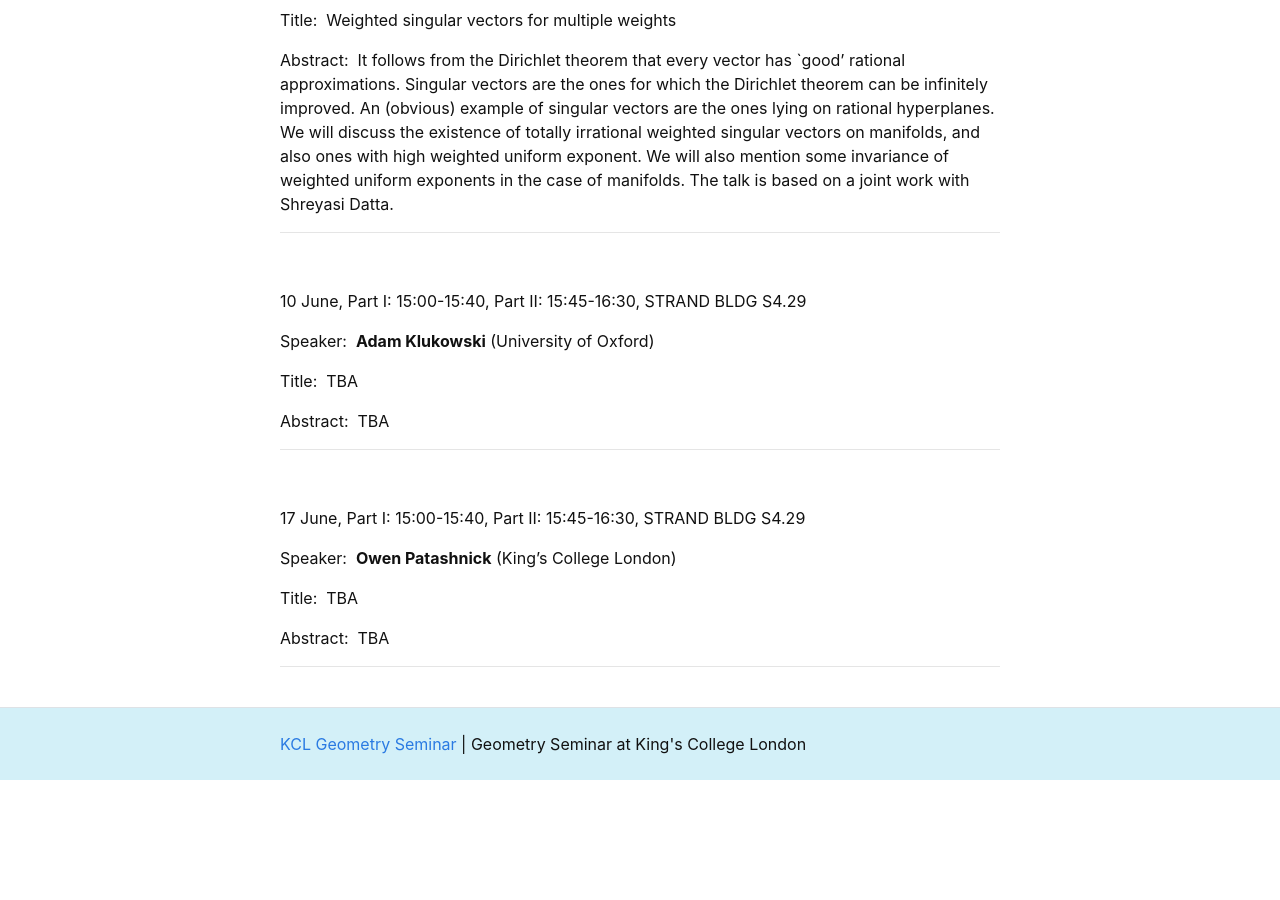
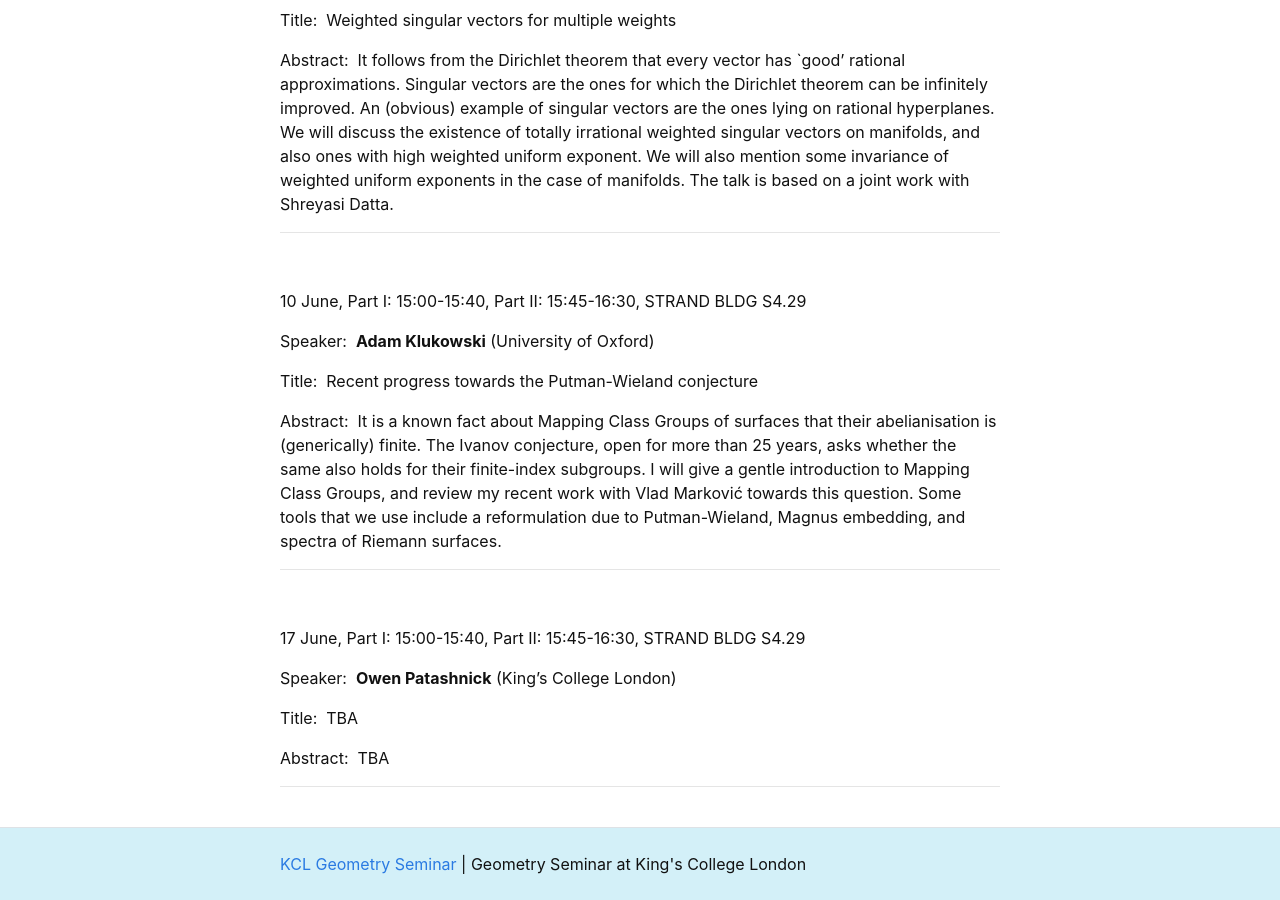
Before and after one commit to kcl-geometry-seminar/kcl-geometry-seminar.github.io, a Jekyll site: the page built from pages/index.md, in a window 1280 px wide and 900 px high, scrolled down 1949 px. Built offline with Jekyll 4.4.1, drawn with Linux system fonts in a browser that asks for light colours; formulas are drawn with MathJax 3; a script that is not in the unit is left out; before the commit the page ends 2729 px from its top, so only the background shows below that.

Commit message:
Update index.md
added title and abstract for Adam Klukowski's talk.

```diff
--- a/pages/index.md
+++ b/pages/index.md
@@ -101,9 +101,9 @@ Abstract:&nbsp; It follows from the Dirichlet theorem that every vector has `goo
 
 Speaker:&nbsp; **Adam Klukowski** (University of Oxford)
 
-Title:&nbsp;  TBA
+Title:&nbsp;  Recent progress towards the Putman-Wieland conjecture
 
-Abstract:&nbsp; TBA
+Abstract:&nbsp; It is a known fact about Mapping Class Groups of surfaces that their abelianisation is (generically) finite. The Ivanov conjecture, open for more than 25 years, asks whether the same also holds for their finite-index subgroups. I will give a gentle introduction to Mapping Class Groups, and review my recent work with Vlad Marković towards this question. Some tools that we use include a reformulation due to Putman-Wieland, Magnus embedding, and spectra of Riemann surfaces.
 
 ---------------------------------------------------------
 <br />
```
